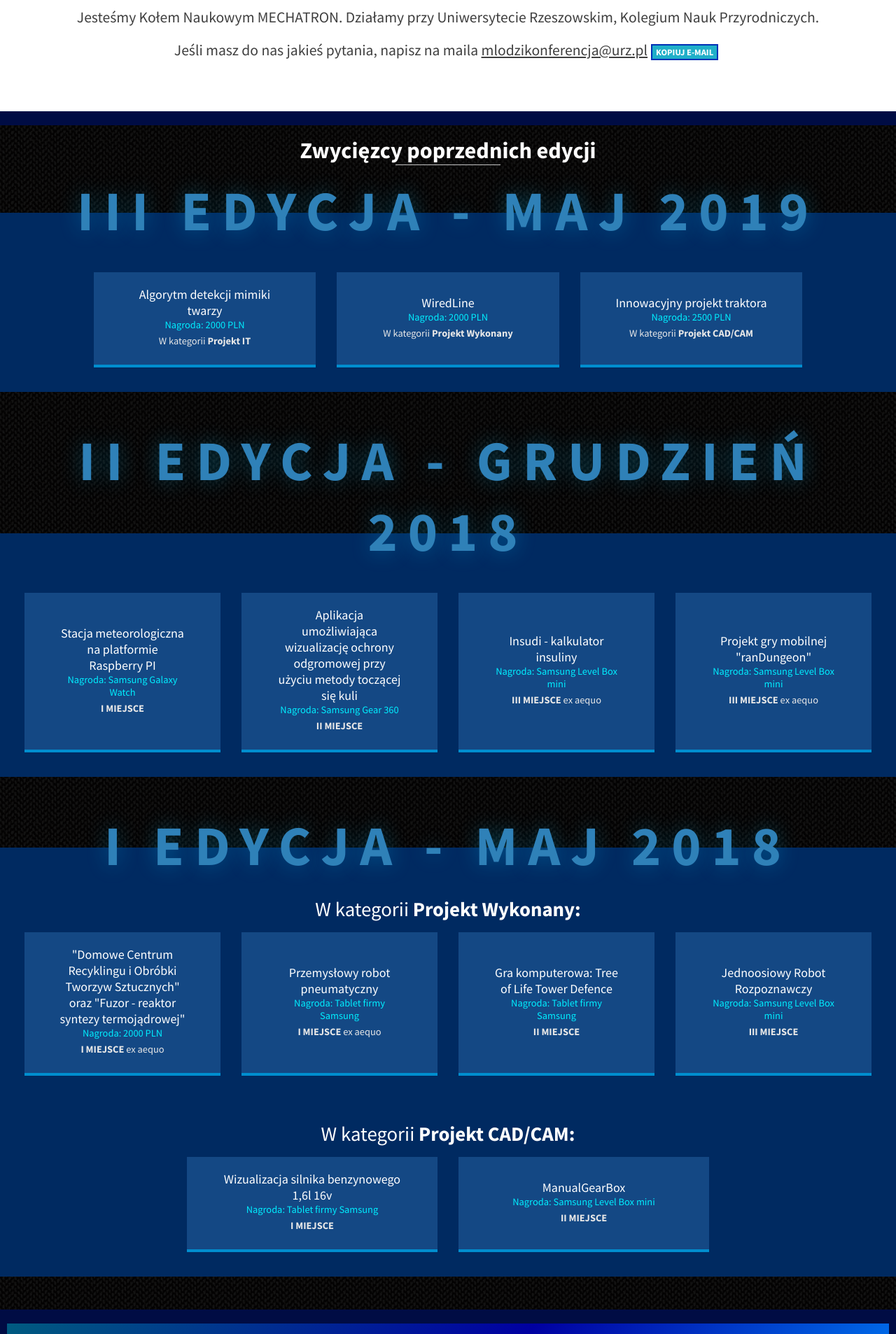
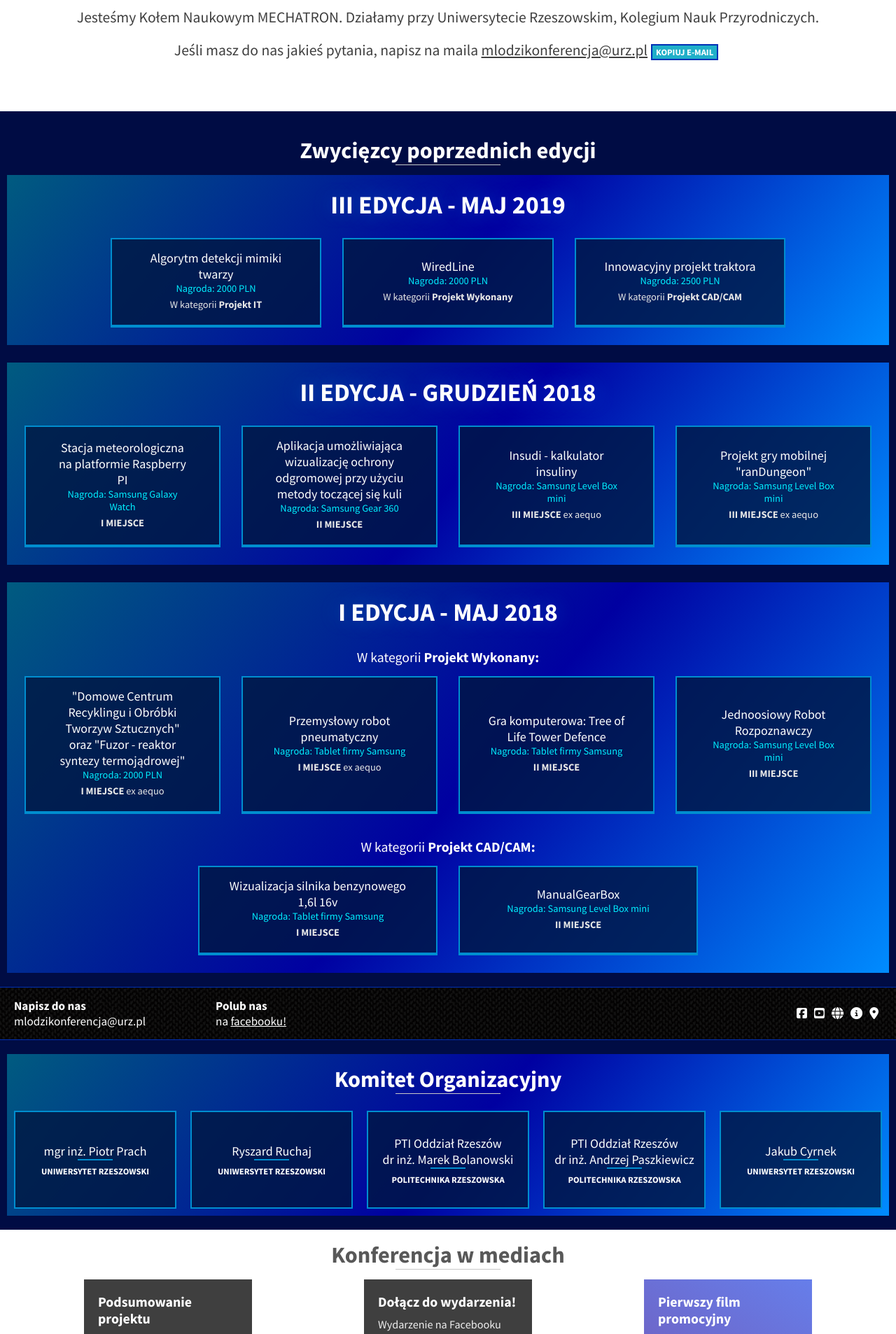
Before and after one commit to mwvabes/kmi-mechatron, a PHP site: page / in a window 1280 px wide. Shown: the part 1473-3379 px from the top of the page at 70% size. Run offline with PHP 8.4, Linux system fonts and the light colour scheme; some libraries are stand-ins or nearby versions; grey boxes are pictures that could not be loaded.

Commit message:
Change RWD

```diff
--- a/index.html
+++ b/index.html
@@ -83,7 +83,7 @@
       <section id="welcome" class="container">
         <div>
           <div class="welcomeMessage">
-            <h1><span class="mobileHide">OGÓLNOPOLSKA KONFERENCJA NAUKOWA MŁODYCH INŻYNIERÓW <br /> </span>Przy
+            <h1><span class="mobileHideShowUpTo300px">OGÓLNOPOLSKA KONFERENCJA NAUKOWA MŁODYCH INŻYNIERÓW <br /> </span>Przy
               obchodach Światowych Dni Telekomunikacji
               i Społeczeństwa Informacyjnego </h1>
           </div>
@@ -180,6 +180,7 @@
 
     </section>
 
+    <div>
       <section id="winners">
         <h1 class="sectionTitle">Zwycięzcy poprzednich edycji</h1>
 
@@ -188,7 +189,7 @@
           <h2 class="yearSectionTitle">III EDYCJA - MAJ 2019</h2>
 
           <div class="prizes">
-          <h3 class="prizesSubtitle"></h3>
+
             <div class="prizesSub">
               <div class="prize">
                 <h4 class="prizeProjectName">Algorytm detekcji mimiki twarzy</h4>
@@ -218,7 +219,7 @@
           <h2 class="yearSectionTitle">II EDYCJA - GRUDZIEŃ 2018</h2>
 
           <div class="prizes">
-          <h3 class="prizesSubtitle"></h3>
+
             <div class="prizesSub">
               <div class="prize">
                 <h4 class="prizeProjectName">Stacja meteorologiczna na platformie Raspberry PI</h4>
@@ -299,6 +300,32 @@
         </div>
         <!-- SECTION 2018 MAY-->
 
+      </section>
+    </div>
+
+    <section id="quickContact">
+      <div>
+        <div class="quickContactLeft">
+          <div class="quickContactElement">
+            <h4>Napisz do nas</h4>
+            <p>mlodzikonferencja@urz.pl</p>
+          </div>
+          <div class="quickContactElement">
+            <h4>Polub nas</h4>
+            <p>na <a href="https://www.facebook.com/URmechatron/" target="_blank">facebooku!</a></p>
+          </div>
+        </div>
+        <div class="quickContactRight">
+          <div class="quickContactElement">
+            <a href="https://www.facebook.com/URmechatron/" target="_blank"><i class="fab fa-facebook-square"></i></a>
+            <a href="https://www.youtube.com/channel/UCwe4A9Hjio8zK9gd5aSkByQ" target="_blank"><i class="fab fa-youtube-square"></i></a>
+            <!-- <a href="https://www.facebook.com/events/1950488678363301/" target="_blank"><i class="fas fa-calendar-check"></i></a> -->
+            <a href="./index.html"><i class="fas fa-globe"></i></a>
+            <a href="./przewodnik2020.html" target="_blank"><i class="fas fa-info-circle"></i></a>
+            <a href="https://goo.gl/maps/LrYksJsvqrWZQkcMA" target="_blank"><i class="fas fa-map-marker-alt"></i></a>
+          </div>
+        </div>
+      </div>
     </section>
 
     <div>
@@ -533,31 +560,6 @@
       </div>
     </section>
 
-    <section id="quickContact">
-      <div>
-        <div class="quickContactLeft">
-          <div class="quickContactElement">
-            <h4>Napisz do nas</h4>
-            <p>mlodzikonferencja@urz.pl</p>
-          </div>
-          <div class="quickContactElement">
-            <h4>Polub nas</h4>
-            <p>na <a href="https://www.facebook.com/URmechatron/" target="_blank">facebooku!</a></p>
-          </div>
-        </div>
-        <div class="quickContactRight">
-          <div class="quickContactElement">
-            <a href="https://www.facebook.com/URmechatron/" target="_blank"><i class="fab fa-facebook-square"></i></a>
-            <a href="https://www.youtube.com/channel/UCwe4A9Hjio8zK9gd5aSkByQ" target="_blank"><i class="fab fa-youtube-square"></i></a>
-            <!-- <a href="https://www.facebook.com/events/1950488678363301/" target="_blank"><i class="fas fa-calendar-check"></i></a> -->
-            <a href="./index.html"><i class="fas fa-globe"></i></a>
-            <a href="./przewodnik2020.html" target="_blank"><i class="fas fa-info-circle"></i></a>
-            <a href="https://goo.gl/maps/LrYksJsvqrWZQkcMA" target="_blank"><i class="fas fa-map-marker-alt"></i></a>
-          </div>
-        </div>
-      </div>
-    </section>
-
     <div>
       <section id="contact">
         <div class="title">
--- a/styles/global.css
+++ b/styles/global.css
@@ -473,11 +473,12 @@ section#contact > .title {
 }
 
 #quickContact {
-  background-color: #303030;
+  background-color: #ffffff;
   color: #FFF;
   font-size: 1rem;
-  border-top: 4px solid #3f3f3f;
-  border-bottom: 4px solid #3f3f3f;
+  border-top: 1px solid #0030b4;
+  border-bottom: 1px solid #0030b4;
+  background-image: url(./../img/zig-dark.png);
 }
 
 #quickContact a,
@@ -578,32 +579,32 @@ section#contact > .title {
 }
 
 .footer {
-  border-top: 6px solid #006e6e;
+  border-top: 6px solid #0030b4;
   -webkit-animation: footerBorderAnimation 2s ease-in-out infinite;
           animation: footerBorderAnimation 2s ease-in-out infinite;
 }
 
 @-webkit-keyframes footerBorderAnimation {
   0% {
-    border-color: #006e6e;
+    border-color: #0030b4;
   }
   50% {
     border-color: #ff16e0;
   }
   100% {
-    border-color: #006e6e;
+    border-color: #0030b4;
   }
 }
 
 @keyframes footerBorderAnimation {
   0% {
-    border-color: #006e6e;
+    border-color: #0030b4;
   }
   50% {
     border-color: #ff16e0;
   }
   100% {
-    border-color: #006e6e;
+    border-color: #0030b4;
   }
 }
 
@@ -769,10 +770,22 @@ footer > * > * > p {
   text-decoration: underline;
 }
 
-@media screen and (max-width: 1260px) {
-  .mobileHide {
+@media screen and (max-width: 1260px) and (min-width: 330px) {
+  .mobileHideShowUpTo300px {
     display: none;
   }
+}
+
+@media screen and (max-width: 330px) {
+  :root {
+    font-size: 14px;
+  }
+  .spanMobileMain {
+    display: none;
+  }
+}
+
+@media screen and (max-width: 1260px) {
   .takeMeUp {
     display: none !important;
   }
--- a/styles/global.scss
+++ b/styles/global.scss
@@ -437,11 +437,12 @@ section#contact>.title {
 }
 
 #quickContact {
-  background-color: #303030;
+  background-color: #ffffff;
   color: #FFF;
   font-size: 1rem;
-  border-top: 4px solid #3f3f3f;
-  border-bottom: 4px solid #3f3f3f;
+  border-top: 1px solid #0030b4;
+  border-bottom: 1px solid #0030b4;
+  background-image: url(./../img/zig-dark.png);
 }
 
 #quickContact a,
@@ -516,11 +517,11 @@ section#contact>.title {
   transition: color 175 ease-in;
 }
 
-$FCol1: #006e6e;
+$FCol1: #0030b4;
 $FCol2: #ff16e0;
 
 .footer {
-  border-top: 6px solid #006e6e;
+  border-top: 6px solid $FCol1;
 
   animation: footerBorderAnimation 2s ease-in-out infinite;
 
@@ -651,11 +652,29 @@ footer>*>*>p {
 }
 
 
-@media screen and (max-width: 1260px) {
+//For screens <300px (Iphone SE etc.)
+@media screen and (max-width: 1260px) and (min-width: 330px) {
 
-  .mobileHide {
+  .mobileHideShowUpTo300px {
     display: none;
   }
+
+ }
+
+//For screens <300px (Iphone SE etc.)
+@media screen and (max-width: 330px) {
+
+  :root {
+    font-size: 14px;
+  }
+
+  .spanMobileMain {
+    display: none;
+  }
+
+}
+
+@media screen and (max-width: 1260px) {
 
   .takeMeUp {
     display: none !important;
--- a/styles/homepage.css
+++ b/styles/homepage.css
@@ -292,8 +292,6 @@ section#quickContact {
   -webkit-box-direction: normal;
       -ms-flex-direction: column;
           flex-direction: column;
-  -ms-flex-wrap: wrap;
-      flex-wrap: wrap;
   -webkit-box-flex: 8;
       -ms-flex: 8;
           flex: 8;
@@ -988,8 +986,7 @@ p.conferenceState {
 }
 
 #winners {
-  background-color: #002a61;
-  background: url(./../img/zig-dark.png);
+  background-color: #000c44;
 }
 
 .winnersYearSection {
@@ -1008,12 +1005,16 @@ p.conferenceState {
   -webkit-box-pack: center;
       -ms-flex-pack: center;
           justify-content: center;
+  background: linear-gradient(130deg, #005b80 0%, #0000a1 52%, #008cff 100%);
+}
+
+.winnersYearSection:not(:last-child) {
+  margin-bottom: 25px;
 }
 
 .prizes {
-  padding: 20px;
+  padding: 10px;
   color: #FFF;
-  background-color: #002a61;
   display: -webkit-box;
   display: -ms-flexbox;
   display: flex;
@@ -1063,8 +1064,9 @@ p.conferenceState {
   -webkit-box-pack: center;
       -ms-flex-pack: center;
           justify-content: center;
-  padding: 20px 50px;
-  background-color: rgba(68, 143, 212, 0.3);
+  padding: 15px 40px;
+  background-color: rgba(0, 23, 65, 0.8);
+  border: 2px solid #008ecf;
   border-bottom: 4px solid #008ecf;
 }
 
@@ -1073,15 +1075,18 @@ p.conferenceState {
 }
 
 .yearSectionTitle {
-  color: #2f81b8;
+  color: #ffffff;
   font-weight: bold;
   text-shadow: 0px 0px 30px rgba(0, 195, 255, 0.3);
   text-align: center;
+  margin-top: 20px;
+  padding: 0px 7px;
 }
 
 .prizesSubtitle {
-  margin-top: 50px;
+  margin-top: 20px;
   text-align: center;
+  font-size: 1.1rem;
 }
 
 .prizeValue {
@@ -1106,18 +1111,6 @@ p.conferenceState {
         -ms-flex-direction: row;
             flex-direction: row;
   }
-  .yearSectionTitle {
-    font-size: 80px;
-    position: relative;
-    z-index: 2;
-    letter-spacing: 15px;
-  }
-  .prizes {
-    position: relative;
-    top: -47px;
-    left: 0;
-    right: 0;
-  }
 }
 
 @media screen and (max-width: 1260px) {
@@ -1128,21 +1121,16 @@ p.conferenceState {
         -ms-flex-direction: column;
             flex-direction: column;
   }
+  .welcomeMessage, .categoriesInfoContainer {
+    padding: 20px 10px;
+  }
   .timeRemainingContainer,
   .conferenceIsNowContainer,
   .timeUpContainer {
     padding: 15px 0px;
   }
-  .yearSectionTitle {
-    margin-top: 30px;
-    font-size: 3rem;
-    background-color: rgba(0, 119, 255, 0.3);
-  }
-  .prizesSubtitle {
-    margin-top: 5px;
-  }
   .competeActionButton {
-    min-width: 300px;
+    padding: 10px 20px;
   }
   .aboutIMElementAnchor {
     margin: 20px;
--- a/styles/homepage.scss
+++ b/styles/homepage.scss
@@ -60,9 +60,11 @@ section#quickContact {
 }
 
 @media screen and (max-width: 399px) {
+
     .numbersSplitter {
         display: flex;
     }
+
 }
 
 .welcomeMessage {
@@ -248,7 +250,6 @@ section#quickContact {
 #welcome .right {
     display: flex;
     flex-direction: column;
-    flex-wrap: wrap;
     flex: 8;
     align-items: center;
     text-align: center;
@@ -749,8 +750,8 @@ p.conferenceState {
 }
 
 #winners {
-    background-color: #002a61;
-    background: url(./../img/zig-dark.png);
+    background-color: #000c44;
+    //background: url(./../img/zig-dark.png);
 }
 
 .winnersYearSection {
@@ -759,12 +760,16 @@ p.conferenceState {
     flex-direction: column;
     align-items: center;
     justify-content: center;
+    background: linear-gradient(130deg, #005b80 0%, #0000a1 52%, #008cff 100%);
+}
+
+.winnersYearSection:not(:last-child) {
+    margin-bottom: 25px;
 }
 
 .prizes {
-    padding: 20px;
+    padding: 10px;
     color: #FFF;
-    background-color: #002a61;
     display: flex;
     flex-direction: column;
     align-items: center;
@@ -789,10 +794,11 @@ p.conferenceState {
     flex-direction: column;
     align-items: center;
     justify-content: center;
-    padding: 20px 50px;
-    background-color: rgba(68, 143, 212, 0.3);
+    padding: 15px 40px;
+    background-color: rgba(0, 23, 65, 0.8);
     //border-radius: 15px;
-    border-bottom: 4px solid $blue;
+    border: 2px solid #008ecf;
+    border-bottom: 4px solid #008ecf;
 }
 
 .prize h4 {
@@ -800,15 +806,18 @@ p.conferenceState {
 }
 
 .yearSectionTitle {
-    color: #2f81b8;
+    color: #ffffff;
     font-weight: bold;
     text-shadow: 0px 0px 30px rgba(0, 195, 255, 0.3);
     text-align: center;
+    margin-top: 20px;
+    padding: 0px 7px;
 }
 
 .prizesSubtitle {
-    margin-top: 50px;
+    margin-top: 20px;
     text-align: center;
+    font-size: 1.1rem;
 }
 
 .prizeValue {
@@ -831,19 +840,6 @@ p.conferenceState {
         flex-direction: row;
     }
 
-    .yearSectionTitle {
-        font-size: 80px;
-        position: relative;
-        z-index: 2;
-        letter-spacing: 15px;
-    }
-
-    .prizes {
-        position: relative;
-        top: -47px;
-        left: 0;
-        right: 0;
-    }
 }
 
 @media screen and (max-width: 1260px) {
@@ -852,24 +848,18 @@ p.conferenceState {
         flex-direction: column;
     }
 
+    .welcomeMessage, .categoriesInfoContainer {
+        padding: 20px 10px;
+    }
+
     .timeRemainingContainer,
     .conferenceIsNowContainer,
     .timeUpContainer {
         padding: 15px 0px;
     }
 
-    .yearSectionTitle {
-        margin-top: 30px;
-        font-size: 3rem;
-        background-color: rgba(0, 119, 255, 0.3);
-    }
-
-    .prizesSubtitle {
-        margin-top: 5px;
-    }
-
     .competeActionButton {
-        min-width: 300px;
+        padding: 10px 20px;
     }
 
     .aboutIMElementAnchor {
```
Also changed, not shown: 2 other files. Lines whose indentation alone changed are shown as unchanged.
